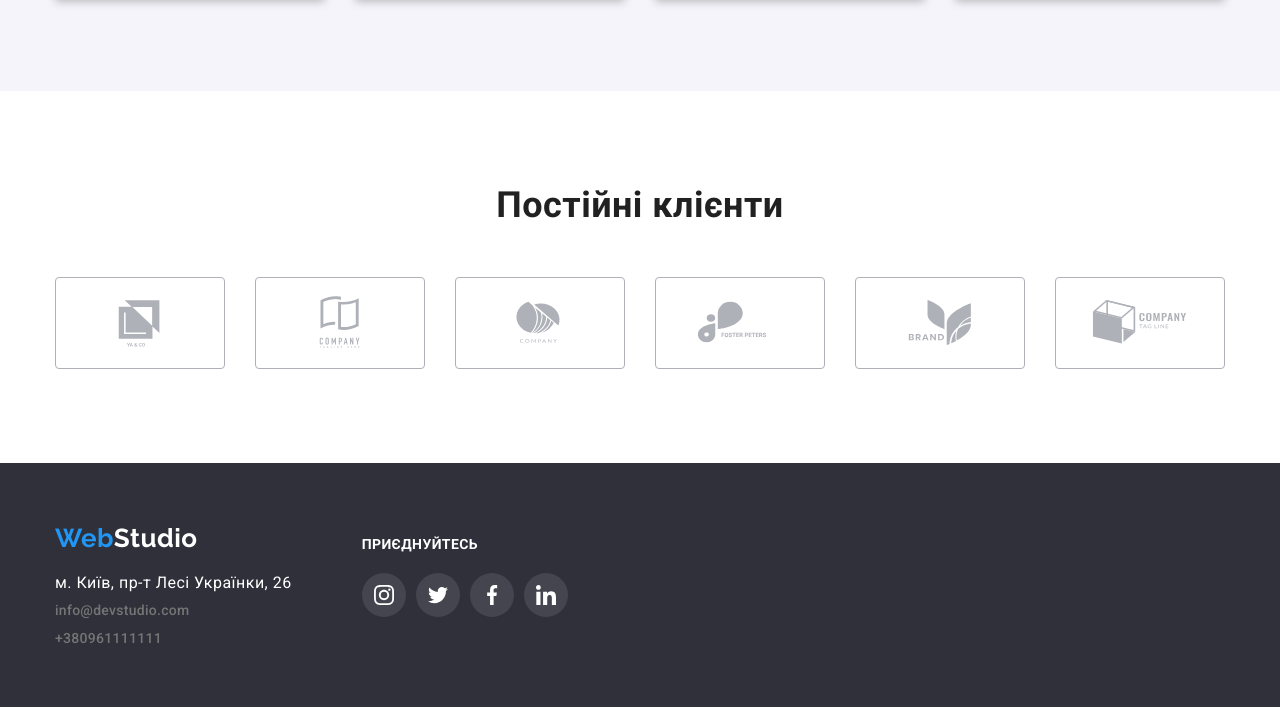
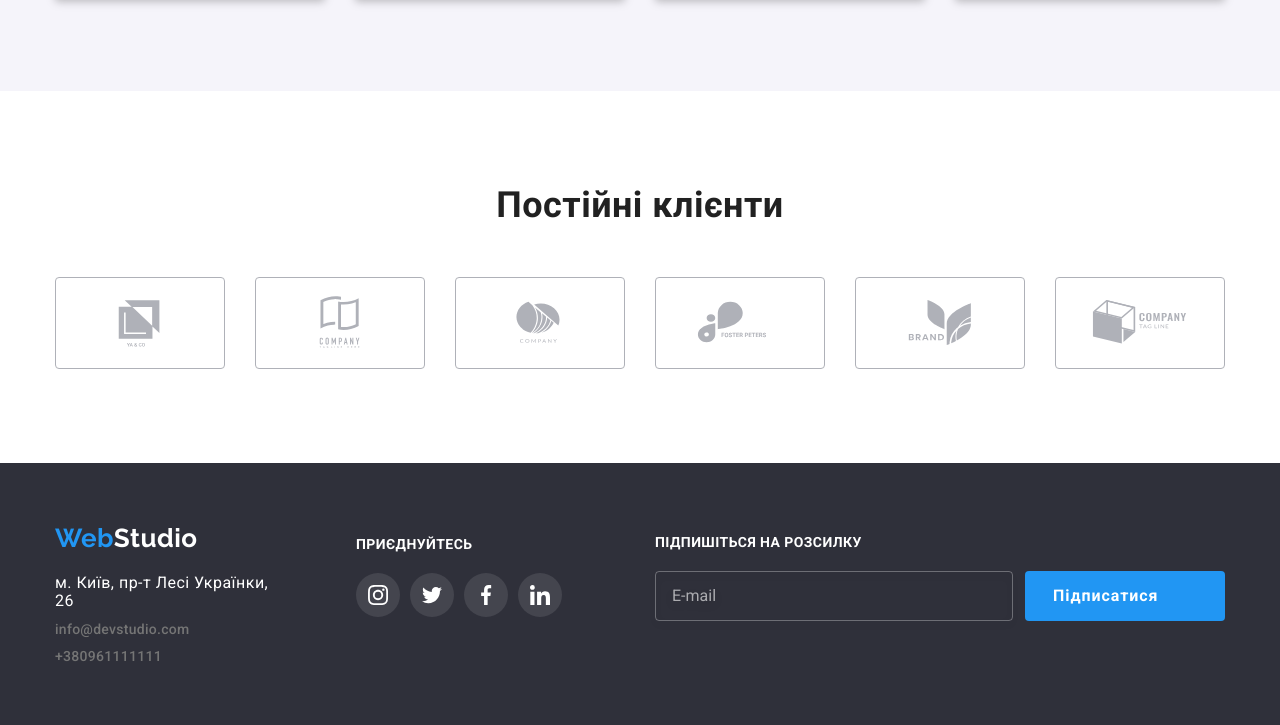
Before and after one commit to danya-yablonskiy/goit-markup-hw-06, a plain HTML site: page index.html in a window 1280 px wide. Shown: the part 2212-2937 px from the top of the page. Drawn offline with nearby package versions, Linux system fonts and the light colour scheme.

Commit message:
index.html

```diff
--- a/index.html
+++ b/index.html
@@ -499,6 +499,17 @@
             </li>
             </ul>
       </div>
+      <div class="social-icon-box-footer subscribe-footer">
+      <h2 class="subscribe-word join-word">Підпишіться на розсилку</h2>
+      <div class="subscribe-container">
+      <input type="email" name="email-footer" class="email-footer-input" placeholder="E-mail">
+      <button type="button" class="button subscribe-button">Підписатися
+        <svg class="icon-telegram" width="24" height="24">
+        <use href="./images/sprite.svg#icon-send">
+        </use>
+      </svg></button>
+      </div>
+      </div>
     </footer>
     <script src="./js/modal.js"></script>
   </body>
```
